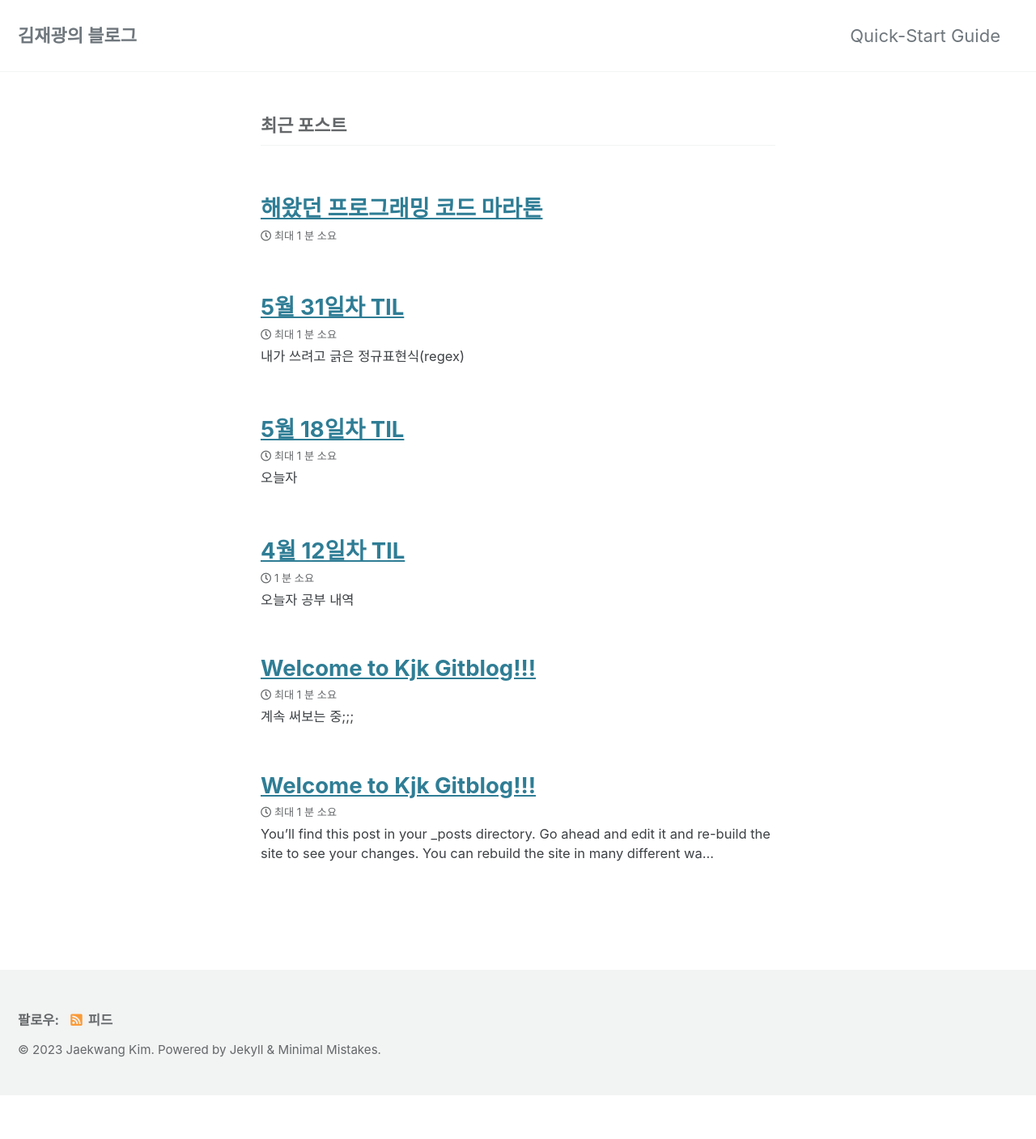
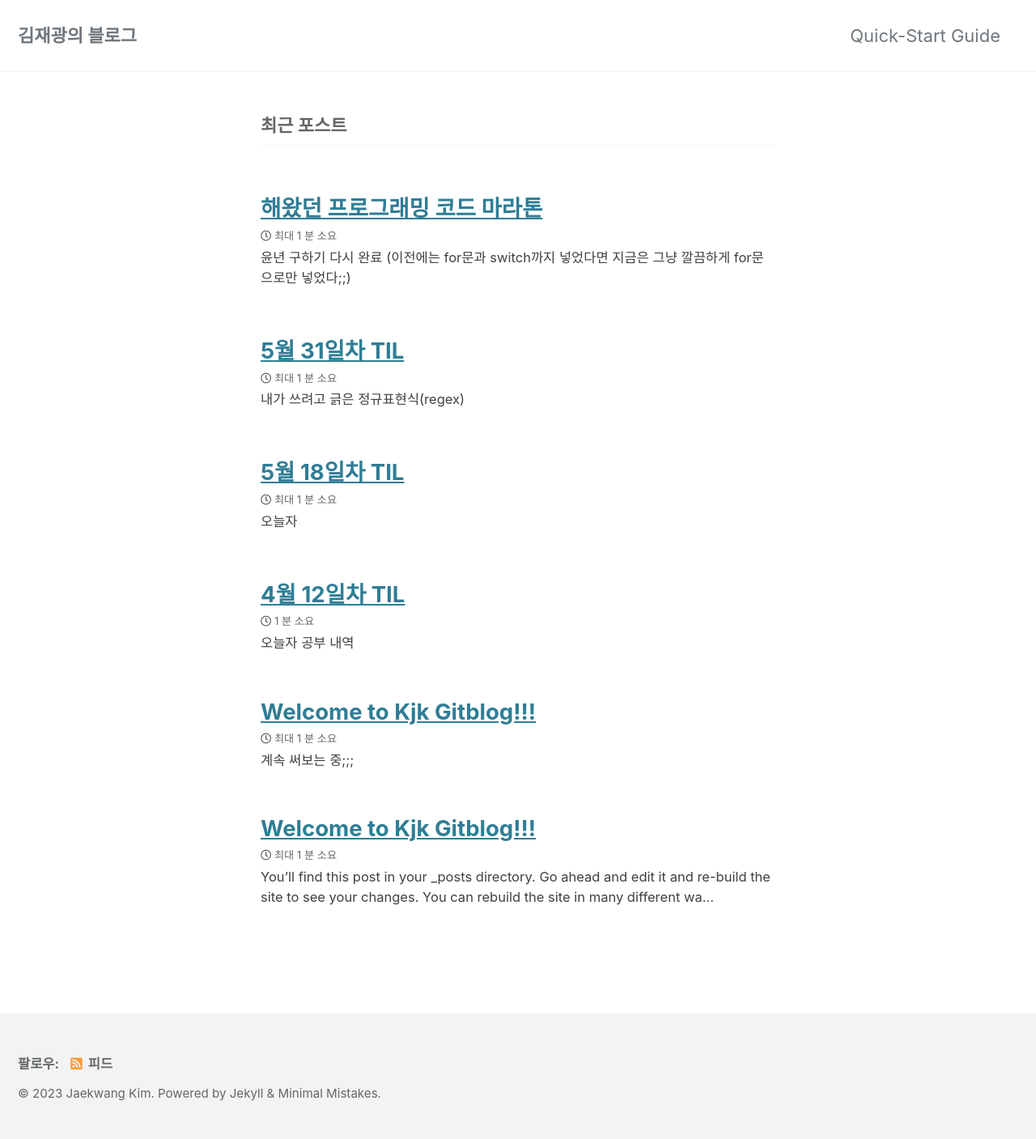
Before and after one commit to kjk0122/kjk0122.github.io, a Jekyll site: the page built from index.markdown, in a window 1280 px wide. Shown: the whole page at 81% size. Built offline with Jekyll 4.4.1, drawn with Linux system fonts in a browser that asks for light colours; cached includes are drawn as plain includes; the list of posts is cut into pages by our own code; before the commit the page ends 1353 px from its top, so only the background shows below that.

Commit message:
변경해놓기

```diff
--- a/_posts/2023-06-01-코드마라톤.markdown
+++ b/_posts/2023-06-01-코드마라톤.markdown
@@ -4,3 +4,7 @@ title:  "해왔던 프로그래밍 코드 마라톤"
 date:   2023-06-07 17:00:00 +0900
 categories: jekyll update
 ---
+윤년 구하기 다시 완료
+(이전에는 for문과 switch까지 넣었다면 지금은 그냥 깔끔하게 for문으로만 넣었다;;)
+
+<img src="https://file.notion.so/f/s/654ae2de-e699-4b15-85f1-171e566428a4/Untitled.png?id=82491d2d-ad58-4c7f-868b-4fa0d514bafb&table=block&spaceId=1c944271-6073-4a3a-810c-c28369cda247&expirationTimestamp=1686407565490&signature=uzx4LKCVOQl50vZZkqiWKwpbarMiDCviiZxzVKbmqJA&downloadName=Untitled.png">
```
